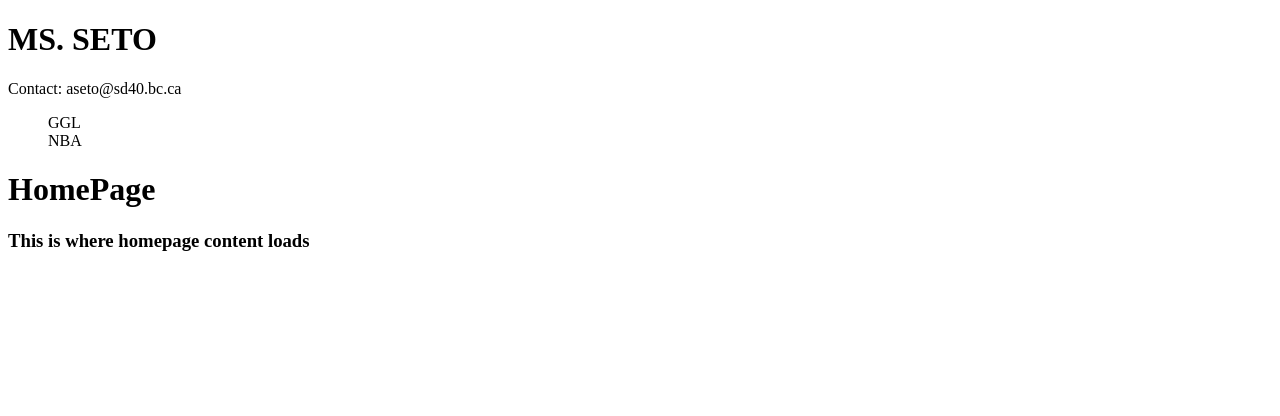
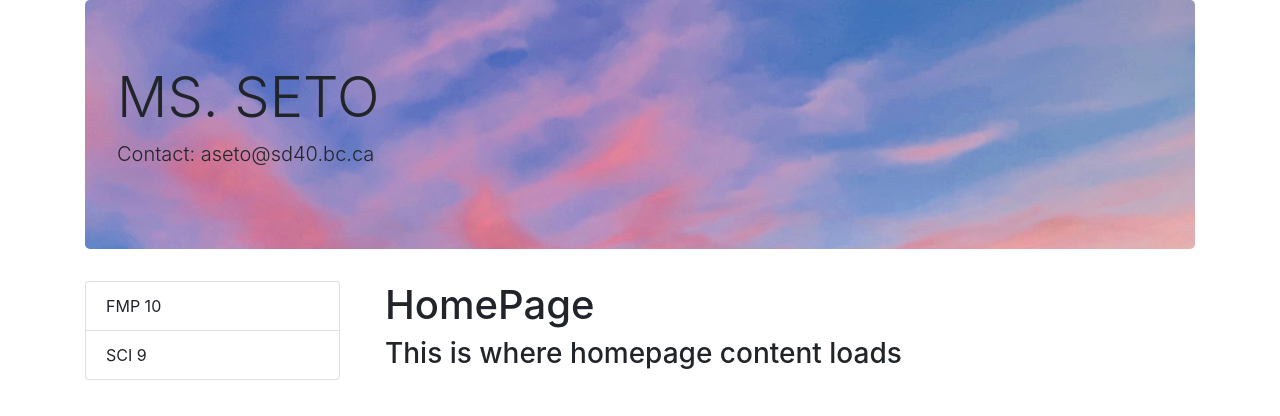
Before and after one commit to AllenLiDev/despaseto, a React (Create React App) app: page / in a window 1280 px wide. Shown: the top 416 px of the page. Built offline with nearby package versions, Linux system fonts and the light colour scheme.

Commit message:
added styling

```diff
--- a/public/index.html
+++ b/public/index.html
@@ -12,6 +12,8 @@
     -->
   <link rel="manifest" href="%PUBLIC_URL%/manifest.json" />
   <!-- Boostrap CDN -->
+  <link rel="stylesheet" href="https://stackpath.bootstrapcdn.com/bootstrap/4.3.1/css/bootstrap.min.css"
+    integrity="sha384-ggOyR0iXCbMQv3Xipma34MD+dH/1fQ784/j6cY/iJTQUOhcWr7x9JvoRxT2MZw1T" crossorigin="anonymous">
   <script src="https://code.jquery.com/jquery-3.3.1.slim.min.js"
     integrity="sha384-q8i/X+965DzO0rT7abK41JStQIAqVgRVzpbzo5smXKp4YfRvH+8abtTE1Pi6jizo"
     crossorigin="anonymous"></script>
--- a/src/components/App.js
+++ b/src/components/App.js
@@ -6,10 +6,8 @@ import SubjectPage from './ContentArea/SubjectPage';
 class App extends React.Component {
     constructor(props) {
         super(props);
-        this.state = { subjectId: 0 };
-    }
-
-    testData = [
+        this.state = {
+            subjectId: 0, testData: [
                 {
                     id: 0,
                     subjectName: 'HomePage',
@@ -24,7 +22,7 @@ class App extends React.Component {
                 },
                 {
                     id: 1,
-            subjectName: 'GGL',
+                    subjectName: 'FMP 10',
                     subjectInfo: [
                         {
                             content: {
@@ -50,32 +48,41 @@ class App extends React.Component {
                 },
                 {
                     id: 2,
-            subjectName: 'NBA',
+                    subjectName: 'SCI 9',
                     subjectInfo: [
-                { Title: 'NBA' },
                         {
-                    Link: [
-                        { Text: 'Link' },
-                        { URL: 'nba.com' }
-                    ]
-                },
-                { Image: 'https://www.google.com/url?sa=i&source=images&cd=&cad=rja&uact=8&ved=2ahUKEwjh_vXakIjiAhUTCXwKHSETCNIQjRx6BAgBEAU&url=https%3A%2F%2Ficonscout.com%2Fsearch%3Fasset%3Dicon%26color%3D%2523FE7058%26product_type%3Ditem%26query%3DAvatar%26sort%3Dpopular&psig=AOvVaw1R17R6Gzloo6EzOhSBFkJ1&ust=1557274227323644' }
+                            content: {
+                                type: 2,
+                                text: 'May 1 - Biometric analysis'
+                            }
+                        }
                     ]
                 }
-    ];
+            ]
+        };
+    }
 
     changeSubject = (id) => {
-        console.log('change key to: ' + id);
         this.setState({ subjectId: id });
+    }
+
+    updateData = (input) => {
+
     }
 
 
     render() {
         return (
-            <div className="container-fluid">
+            <div className="container">
                 <Header />
-                <Subjects data={this.testData} changeSubject={this.changeSubject} />
-                <SubjectPage data={this.testData[this.state.subjectId]} />
+                <div className="row">
+                    <div className="col-3">
+                        <Subjects data={this.state.testData} changeSubject={this.changeSubject} activeId={this.state.subjectId} />
+                    </div>
+                    <div className="col-9">
+                        <SubjectPage data={this.state.testData[this.state.subjectId]} />
+                    </div>
+                </div>
             </div>
         );
     }
--- a/src/components/ContentArea/SubjectPageElement.js
+++ b/src/components/ContentArea/SubjectPageElement.js
@@ -3,7 +3,6 @@ import React from 'react';
 class SubjectPageElement extends React.Component {
     render() {
         const { content } = this.props.content;
-        console.log(content);
         if (content.type === 1) { //header
             return (
                 // if new headr already exists add end line then header
@@ -11,7 +10,7 @@ class SubjectPageElement extends React.Component {
             );
         } else if (content.type === 2) { //link
             return (
-                <a href={content.url} target="_blank">{content.text}</a>
+                <a href={content.url} target="_blank" rel="noopener noreferrer">{content.text}</a>
             );
         } else if (content.type === 3) { //Image
             return (
--- a/src/components/Header.css
+++ b/src/components/Header.css
@@ -1,5 +1,5 @@
 .jumbotron {
-    background: url(./HeaderImage.jpeg) no-repeat center center fixed;
+    background: url(HeaderImage.jpeg) no-repeat center center fixed;
     display: table;
     height: 100%;
     position: relative;
--- a/src/components/Header.js
+++ b/src/components/Header.js
@@ -1,5 +1,5 @@
 import React from 'react'
-// import "./Header.css";
+import "./Header.css";
 
 const Header = (props) => {
     return(
--- a/src/components/SubjectsSidebar/Subject.js
+++ b/src/components/SubjectsSidebar/Subject.js
@@ -6,9 +6,10 @@ class Subject extends React.Component {
     }
 
     render() {
-        const {id, title} = this.props;
+        const {id, title, activeId} = this.props;
+        let classname = (id === activeId ? 'list-group-item active' : 'list-group-item');
         return(
-            <div className='list-group-item' onClick={() => this.changeSubject(id)}>{title}</div>
+            <div className={classname} onClick={() => this.changeSubject(id)}>{title}</div>
         );
     }
 }
--- a/src/components/SubjectsSidebar/Subjects.js
+++ b/src/components/SubjectsSidebar/Subjects.js
@@ -4,9 +4,9 @@ import Subject from './Subject';
 const Subjects = (props) => {
     const subjects = props.data.map((subject) => {
         if(subject.id === 0){
-            return;
+            return null;
         }
-        return <Subject key={subject.id} id={subject.id} title={subject.subjectName} changeSubject={props.changeSubject} />
+        return <Subject key={subject.id} id={subject.id} activeId={props.activeId} title={subject.subjectName} changeSubject={props.changeSubject} />
     });
     return (
         <ul className="list-group">
```
Also changed, not shown: src/components/HeaderImage.jpeg (renamed from public/images/HeaderImage.jpeg). Lines whose indentation alone changed are shown as unchanged.
